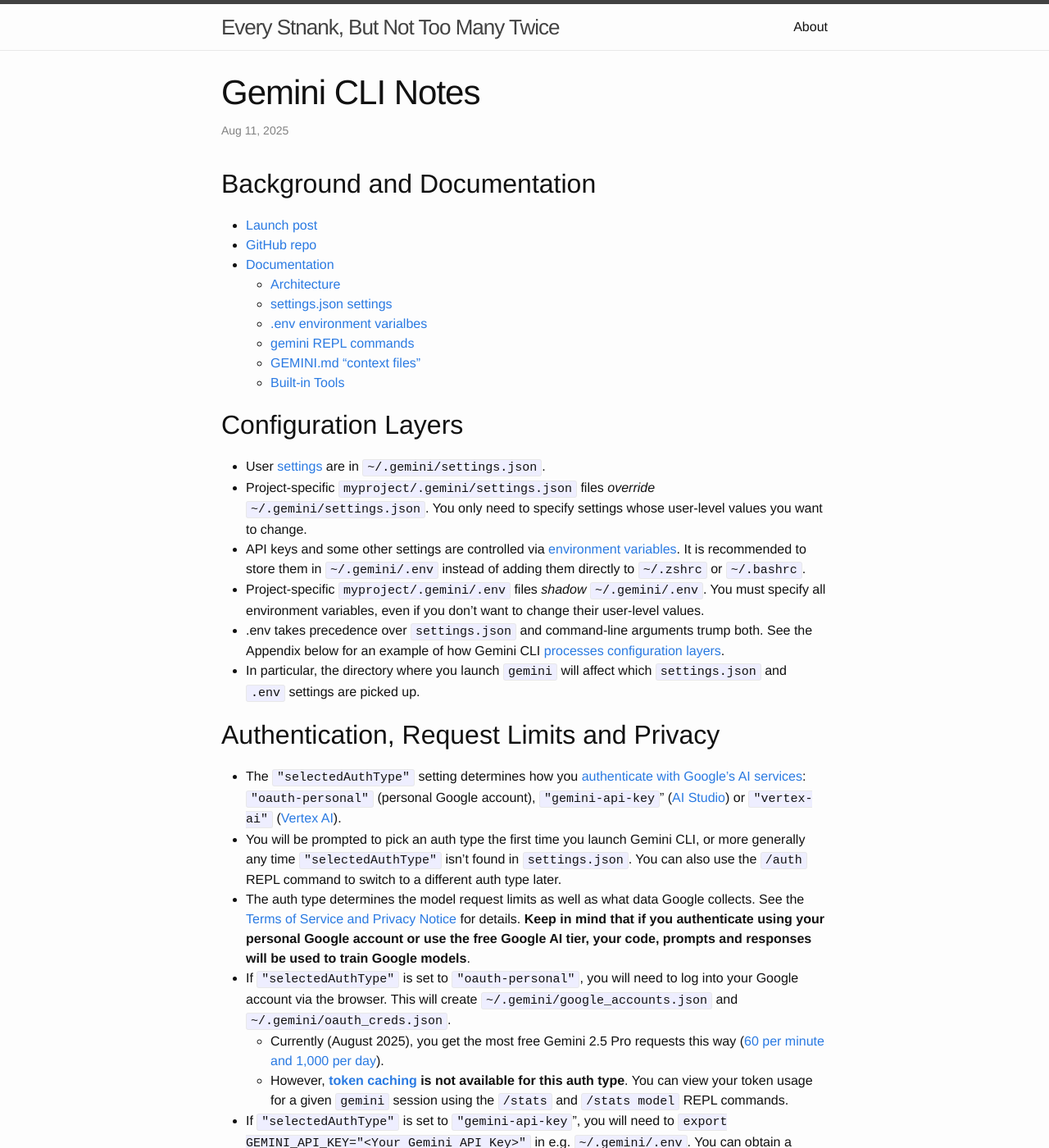
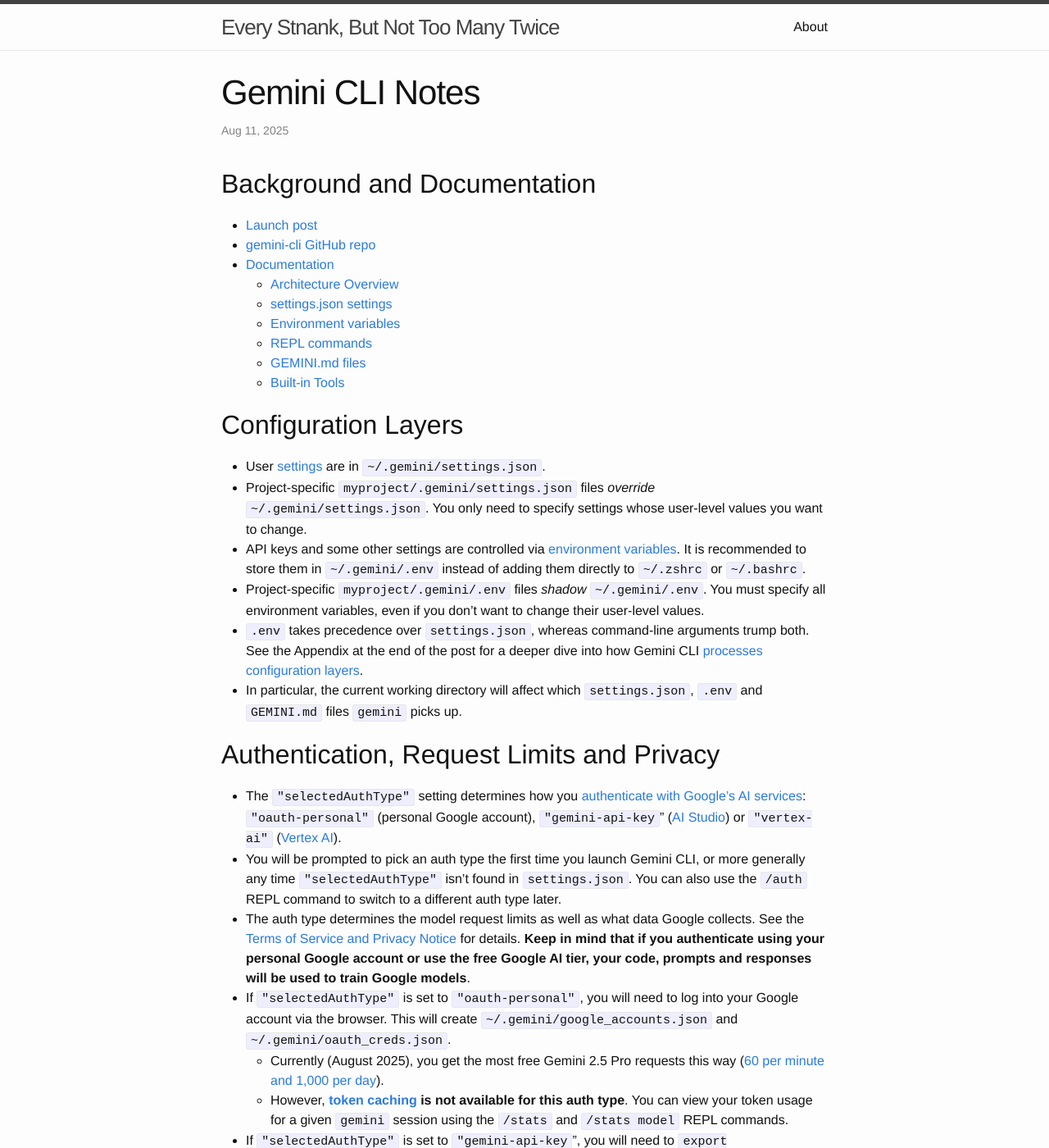
Before and after one commit to vglazer/vglazer.github.io, a Jekyll site: the page built from _posts/2025-07-22-gemini-cli-notes.md, in a window 1280 px wide and 1400 px high. Shown: the whole window at 82% size. Built offline with Jekyll 4.4.1, drawn with Linux system fonts in a browser that asks for light colours; nearby versions of some CDN libraries.

Commit message:
Latest draft

```diff
--- a/_posts/2025-07-22-gemini-cli-notes.md
+++ b/_posts/2025-07-22-gemini-cli-notes.md
@@ -8,13 +8,13 @@ categories: ai agents llms productiviy devtools osx gemini gemini-cli google
 
 ## Background and Documentation
 - [Launch post](https://blog.google/technology/developers/introducing-gemini-cli-open-source-ai-agent/)
-- [GitHub repo](https://github.com/google-gemini/gemini-cli/)
+- [gemini-cli GitHub repo](https://github.com/google-gemini/gemini-cli/)
 - [Documentation](https://github.com/google-gemini/gemini-cli/blob/main/docs/index.md)
-  - [Architecture](https://github.com/google-gemini/gemini-cli/blob/main/docs/architecture.md)
+  - [Architecture Overview](https://github.com/google-gemini/gemini-cli/blob/main/docs/architecture.md)
   - [settings.json settings](https://github.com/google-gemini/gemini-cli/blob/main/docs/cli/configuration.md#available-settings-in-settingsjson)
-  - [.env environment varialbes](https://github.com/google-gemini/gemini-cli/blob/main/docs/cli/configuration.md#environment-variables--env-files)
-  - [gemini REPL commands](https://github.com/google-gemini/gemini-cli/blob/main/docs/cli/commands.md)
-  - [GEMINI.md "context files"](https://github.com/google-gemini/gemini-cli/blob/main/docs/cli/configuration.md#context-files-hierarchical-instructional-context)
+  - [Environment variables](https://github.com/google-gemini/gemini-cli/blob/main/docs/cli/configuration.md#environment-variables--env-files)
+  - [REPL commands](https://github.com/google-gemini/gemini-cli/blob/main/docs/cli/commands.md)
+  - [GEMINI.md files](https://github.com/google-gemini/gemini-cli/blob/main/docs/cli/configuration.md#context-files-hierarchical-instructional-context)
   - [Built-in Tools](https://github.com/google-gemini/gemini-cli/blob/main/docs/tools/index.md)
 
 ## Configuration Layers
@@ -22,8 +22,8 @@ categories: ai agents llms productiviy devtools osx gemini gemini-cli google
 - Project-specific `myproject/.gemini/settings.json` files _override_ `~/.gemini/settings.json`. You only need to specify settings whose user-level values you want to change.
 - API keys and some other settings are controlled via [environment variables](https://github.com/google-gemini/gemini-cli/blob/main/docs/cli/configuration.md#environment-variables--env-files). It is recommended to store them in `~/.gemini/.env` instead of adding them directly to `~/.zshrc` or `~/.bashrc`.
 - Project-specific `myproject/.gemini/.env` files _shadow_ `~/.gemini/.env`. You must specify all environment variables, even if you don't want to change their user-level values.
-- .env takes precedence over `settings.json` and command-line arguments trump both. See the Appendix below for an example of how Gemini CLI [processes configuration layers](https://github.com/google-gemini/gemini-cli/blob/main/docs/cli/configuration.md#configuration-layers).
-- In particular, the directory where you launch `gemini` will affect which `settings.json` and `.env` settings are picked up.
+- `.env` takes precedence over `settings.json`, whereas command-line arguments trump both. See the Appendix at the end of the post for a deeper dive into how Gemini CLI [processes configuration layers](https://github.com/google-gemini/gemini-cli/blob/main/docs/cli/configuration.md#configuration-layers).
+- In particular, the current working directory will affect which `settings.json`, `.env` and `GEMINI.md` files `gemini` picks up.
 
 ## Authentication, Request Limits and Privacy
 - The `"selectedAuthType"` setting determines how you [authenticate with Google's AI services](https://github.com/google-gemini/gemini-cli/blob/main/docs/cli/authentication.md): `"oauth-personal"` (personal Google account), `"gemini-api-key`" ([AI Studio](https://aistudio.google.com/prompts/new_chat)) or `"vertex-ai"` ([Vertex AI](https://cloud.google.com/vertex-ai)).
```
